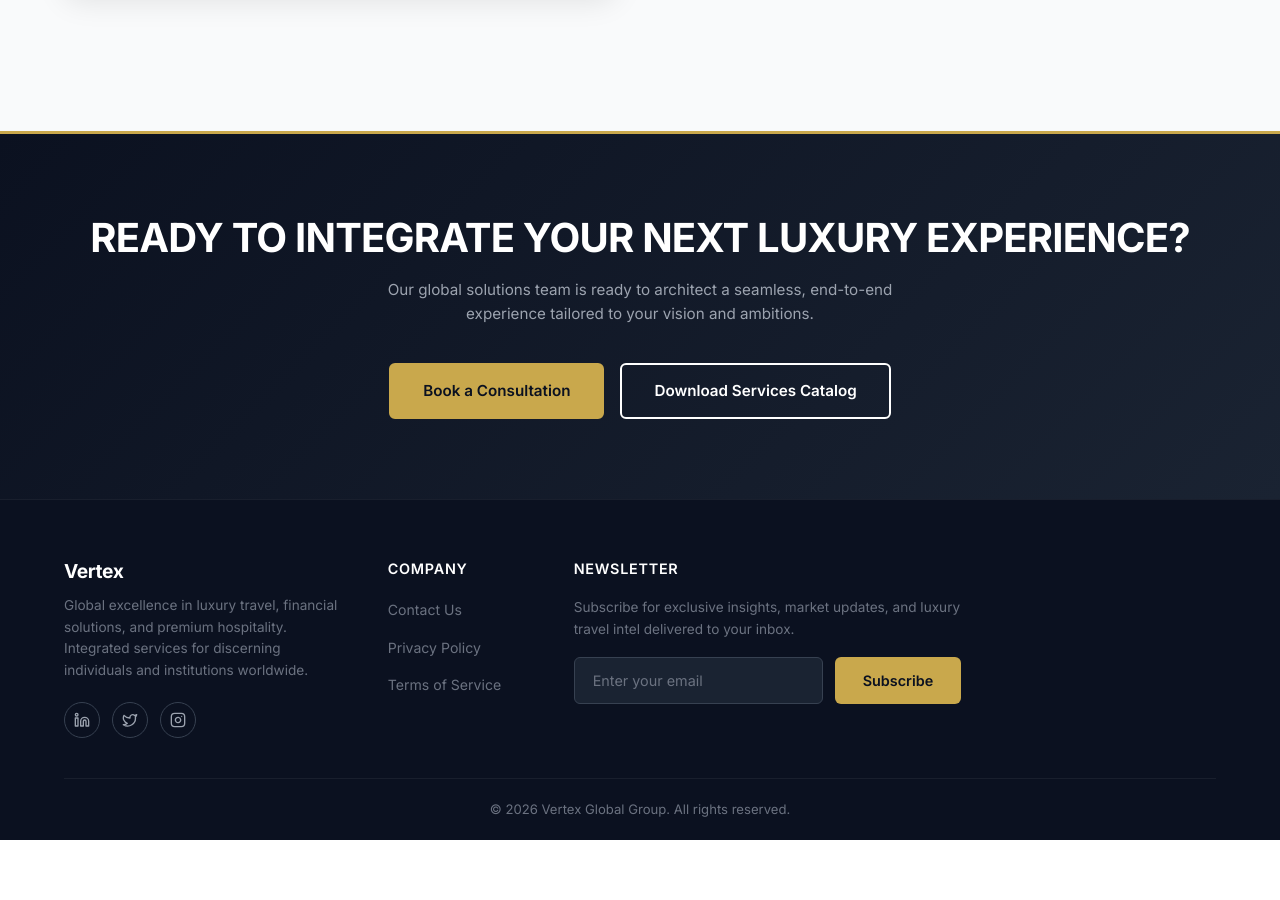
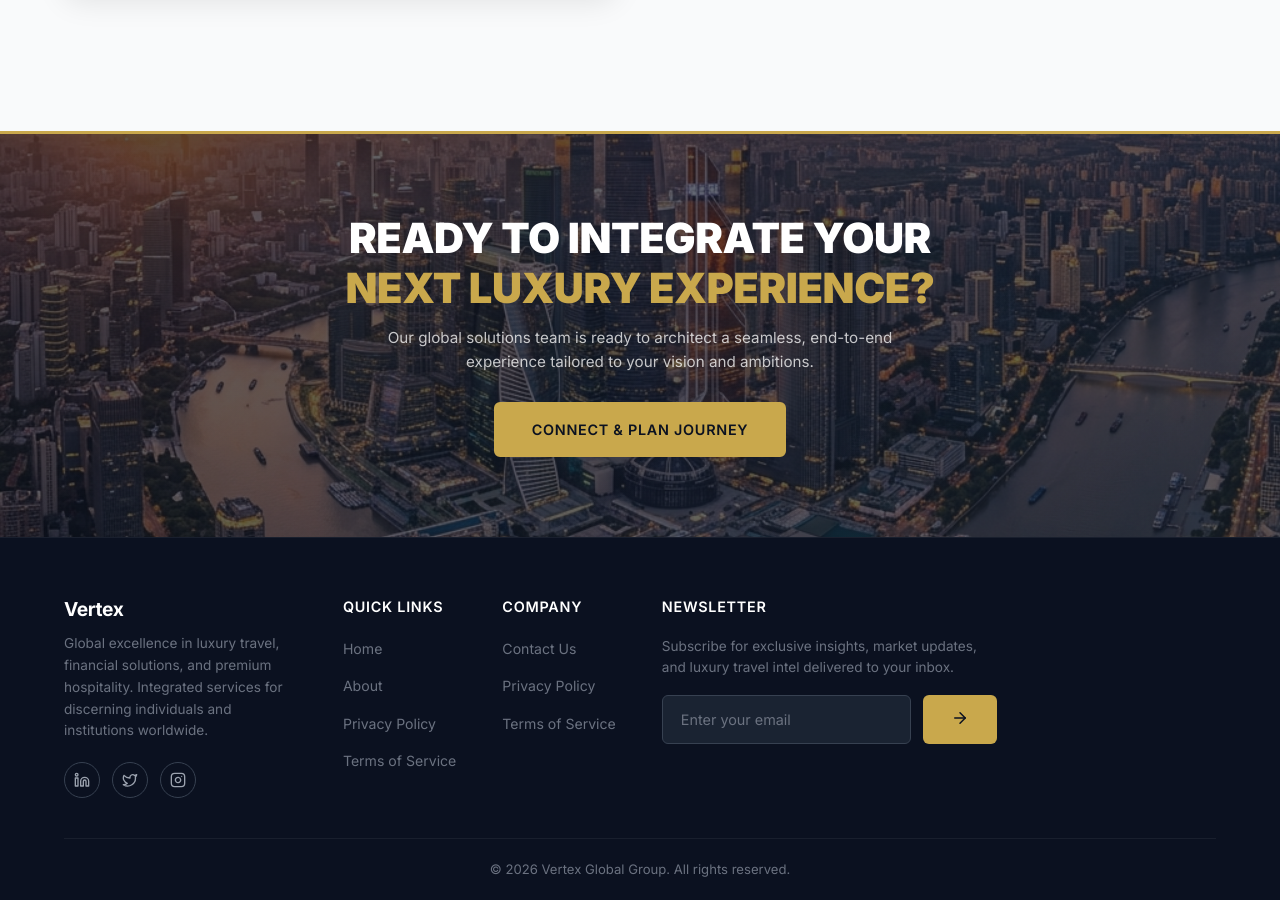
Before and after one commit to isrosiva00005-max/Vertex, a website: page public/portfolio.html in a window 1280 px wide. Shown: the part 2320-3220 px from the top of the page. Before the commit the page ends 3160 px from the top, so only its background shows below. Drawn offline with Linux system fonts and the light colour scheme.

Commit message:
Design: add Quick Links to footer, update portfolio CTA banner style

```diff
--- a/public/css/styles.css
+++ b/public/css/styles.css
@@ -1021,8 +1021,16 @@ h4 { font-size: clamp(1.1rem, 2.5vw, 1.35rem); }
 
 /* Gold CTA variant */
 .cta-section-gold {
+  position: relative;
+  overflow: hidden;
   background: linear-gradient(135deg, var(--dark-900) 0%, var(--dark-700) 100%);
   border-top: 3px solid var(--gold);
+}
+
+.cta-bg-wrap {
+  position: absolute;
+  inset: 0;
+  pointer-events: none;
 }
 
 /* ══════════════════════════════════════════════════════════
@@ -1672,8 +1680,8 @@ h4 { font-size: clamp(1.1rem, 2.5vw, 1.35rem); }
 
 .footer-grid {
   display: grid;
-  grid-template-columns: 2fr 1fr 1fr 1.5fr;
-  gap: 48px;
+  grid-template-columns: 2fr 1fr 1fr 1fr 1.5fr;
+  gap: 40px;
   padding-bottom: 40px;
 }
 
--- a/public/portfolio.html
+++ b/public/portfolio.html
@@ -239,12 +239,14 @@
        CTA SECTION
        ══════════════════════════════════════════════════════════ -->
   <section class="cta-section cta-section-gold">
-    <div class="container reveal">
-      <h2>READY TO INTEGRATE YOUR NEXT LUXURY EXPERIENCE?</h2>
-      <p>Our global solutions team is ready to architect a seamless, end-to-end experience tailored to your vision and ambitions.</p>
+    <div class="cta-bg-wrap">
+      <img src="images/hero-cityscape.png" alt="Cityscape background" style="position:absolute;inset:0;width:100%;height:100%;object-fit:cover;opacity:0.35;">
+    </div>
+    <div class="container reveal" style="position:relative;z-index:2;">
+      <h2 style="font-size:clamp(1.6rem,3.5vw,2.6rem);font-weight:900;text-transform:uppercase;letter-spacing:-0.01em;color:#fff;margin-bottom:12px;">READY TO INTEGRATE YOUR<br><span style="color:#C9A84C;">NEXT LUXURY EXPERIENCE?</span></h2>
+      <p style="color:rgba(255,255,255,0.75);max-width:520px;margin:0 auto 28px;">Our global solutions team is ready to architect a seamless, end-to-end experience tailored to your vision and ambitions.</p>
       <div class="cta-buttons">
-        <a href="contact.html" class="btn btn-primary">Book a Consultation</a>
-        <a href="#" class="btn btn-secondary">Download Services Catalog</a>
+        <a href="contact.html" class="btn btn-primary" style="padding:14px 36px;font-size:0.9rem;letter-spacing:0.05em;text-transform:uppercase;">Connect &amp; Plan Journey</a>
       </div>
     </div>
   </section>
@@ -283,6 +285,17 @@
           </div>
         </div>
 
+        <!-- Quick Links -->
+        <div class="footer-col">
+          <h4>QUICK LINKS</h4>
+          <ul>
+            <li><a href="index.html">Home</a></li>
+            <li><a href="about.html">About</a></li>
+            <li><a href="privacy.html">Privacy Policy</a></li>
+            <li><a href="terms.html">Terms of Service</a></li>
+          </ul>
+        </div>
+
         <!-- Company -->
         <div class="footer-col">
           <h4>COMPANY</h4>
@@ -299,7 +312,12 @@
           <p>Subscribe for exclusive insights, market updates, and luxury travel intel delivered to your inbox.</p>
           <form class="newsletter-form">
             <input type="email" placeholder="Enter your email" required>
-            <button type="submit">Subscribe</button>
+            <button type="submit" aria-label="Subscribe">
+              <svg xmlns="http://www.w3.org/2000/svg" width="18" height="18" viewBox="0 0 24 24" fill="none" stroke="currentColor" stroke-width="2" stroke-linecap="round" stroke-linejoin="round">
+                <line x1="5" y1="12" x2="19" y2="12"/>
+                <polyline points="12 5 19 12 12 19"/>
+              </svg>
+            </button>
           </form>
         </div>
 
```
Also changed, not shown: public/index.html (+11 -0 lines).
